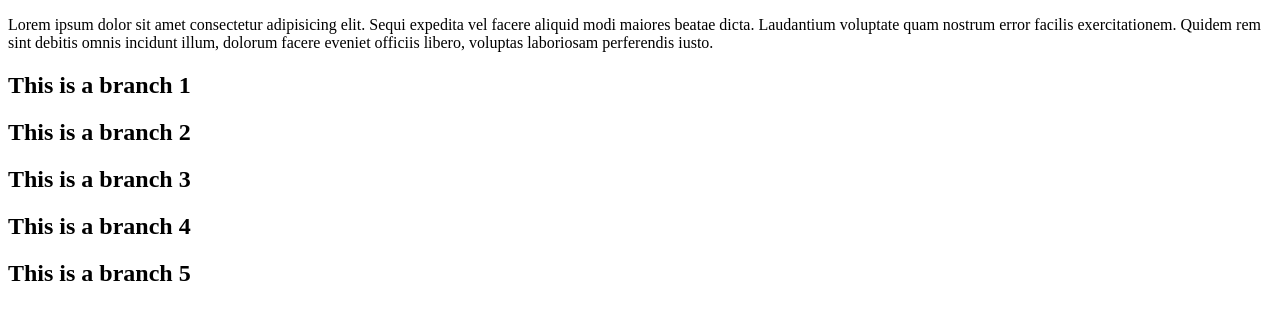
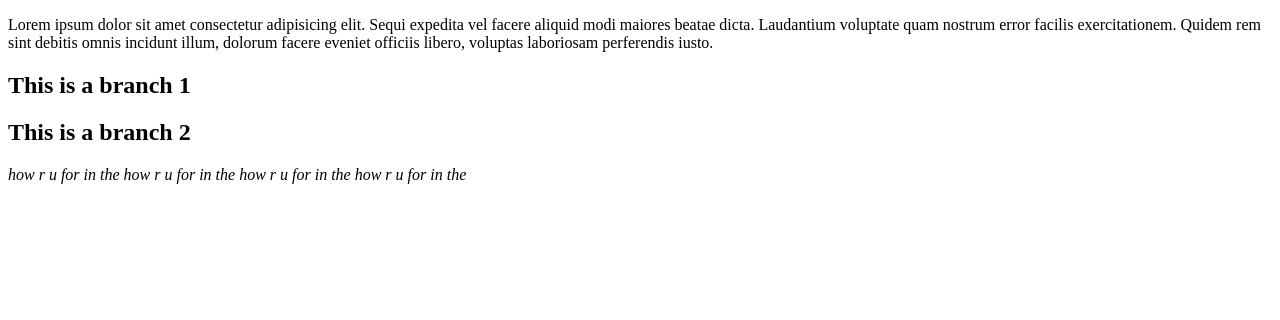
Before and after one commit to Raju-ahmmed005/My-first-branch-Merge, a plain HTML site: page index.html in a window 1280 px wide. Drawn offline with Linux system fonts and the light colour scheme.

Commit message:
this brnch anower

```diff
--- a/index.html
+++ b/index.html
@@ -9,8 +9,9 @@
     <p>Lorem ipsum dolor sit amet consectetur adipisicing elit. Sequi expedita vel facere aliquid modi maiores beatae dicta. Laudantium voluptate quam nostrum error facilis exercitationem. Quidem rem sint debitis omnis incidunt illum, dolorum facere eveniet officiis libero, voluptas laboriosam perferendis iusto.</p>
     <h2>This is a branch 1</h2>
     <h2>This is a branch 2</h2>
-    <h2>This is a branch 3</h2>
-    <h2>This is a branch 4</h2>
-    <h2>This is a branch 5</h2>
+ <i>how r u for in the </i>
+ <i>how r u for in the </i>
+ <i>how r u for in the </i>
+ <i>how r u for in the </i>
 </body>
 </html>
```
